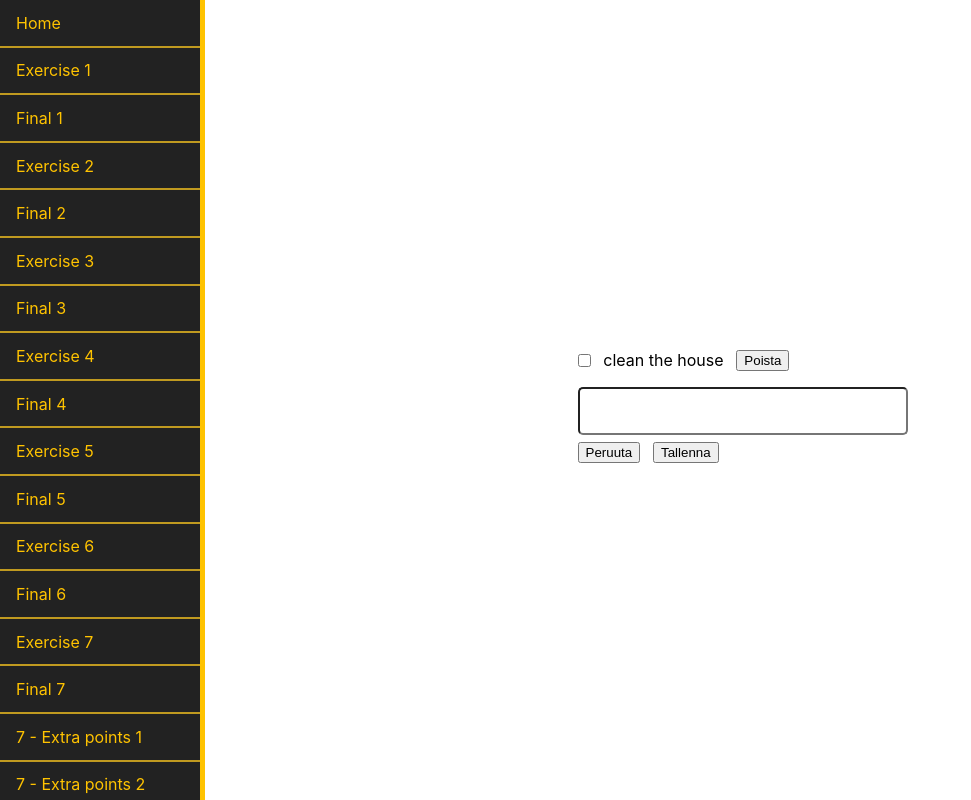
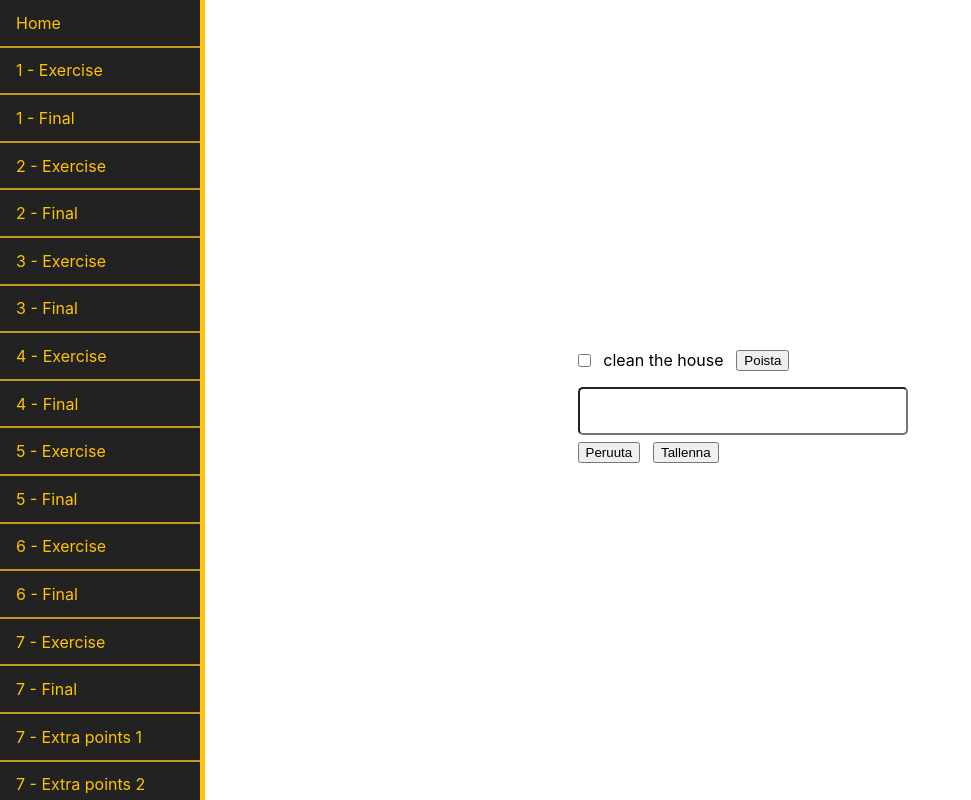
Before and after one commit to HeikkiMoilanen/react-training, a React (Create React App) app: page /todo in a window 1280 px wide. Shown: the whole page, without its empty margins (0-971 px from the left). Built offline with nearby package versions, Linux system fonts and the light colour scheme.

Commit message:
Unify navigation menu items

```diff
--- a/src/App.tsx
+++ b/src/App.tsx
@@ -32,11 +32,11 @@ function App() {
               ))}
 
               <li>
-                <NavLink to="/todo">Example Todo app</NavLink>
+                <NavLink to="/todo">Example - Todo app</NavLink>
               </li>
 
               <li>
-                <NavLink to="/hockey-cards">Example Hockey cards app</NavLink>
+                <NavLink to="/hockey-cards">Example - Hockey cards app</NavLink>
               </li>
             </ul>
           </nav>
--- a/src/exercises/index.tsx
+++ b/src/exercises/index.tsx
@@ -33,20 +33,44 @@ const Exercise6Container: React.FC = (props) => <Exercise6 roster={roster} />;
 const Final6Container: React.FC = (props) => <Final6 roster={roster} />;
 
 const exercises = [
-  { path: "/exercices/1", label: "Exercise 1", component: Exercise1 },
-  { path: "/exercices/1-final", label: "Final 1", component: Final1 },
-  { path: "/exercices/2", label: "Exercise 2", component: Exercise2 },
-  { path: "/exercices/2-final", label: "Final 2", component: Final2 },
-  { path: "/exercices/3", label: "Exercise 3", component: Exercise3 },
-  { path: "/exercices/3-final", label: "Final 3", component: Final3 },
-  { path: "/exercices/4", label: "Exercise 4", component: Exercise4Container },
-  { path: "/exercices/4-final", label: "Final 4", component: Final4Container },
-  { path: "/exercices/5", label: "Exercise 5", component: Exercise5Container },
-  { path: "/exercices/5-final", label: "Final 5", component: Final5Container },
-  { path: "/exercices/6", label: "Exercise 6", component: Exercise6Container },
-  { path: "/exercices/6-final", label: "Final 6", component: Final6Container },
-  { path: "/exercices/7", label: "Exercise 7", component: Exercise7 },
-  { path: "/exercices/7-final", label: "Final 7", component: Final7 },
+  { path: "/exercices/1", label: "1 - Exercise", component: Exercise1 },
+  { path: "/exercices/1-final", label: "1 - Final", component: Final1 },
+  { path: "/exercices/2", label: "2 - Exercise", component: Exercise2 },
+  { path: "/exercices/2-final", label: "2 - Final", component: Final2 },
+  { path: "/exercices/3", label: "3 - Exercise", component: Exercise3 },
+  { path: "/exercices/3-final", label: "3 - Final", component: Final3 },
+  {
+    path: "/exercices/4",
+    label: "4 - Exercise",
+    component: Exercise4Container,
+  },
+  {
+    path: "/exercices/4-final",
+    label: "4 - Final",
+    component: Final4Container,
+  },
+  {
+    path: "/exercices/5",
+    label: "5 - Exercise",
+    component: Exercise5Container,
+  },
+  {
+    path: "/exercices/5-final",
+    label: "5 - Final",
+    component: Final5Container,
+  },
+  {
+    path: "/exercices/6",
+    label: "6 - Exercise",
+    component: Exercise6Container,
+  },
+  {
+    path: "/exercices/6-final",
+    label: "6 - Final",
+    component: Final6Container,
+  },
+  { path: "/exercices/7", label: "7 - Exercise", component: Exercise7 },
+  { path: "/exercices/7-final", label: "7 - Final", component: Final7 },
   {
     path: "/exercices/7-extra-1",
     label: "7 - Extra points 1",
@@ -57,15 +81,15 @@ const exercises = [
     label: "7 - Extra points 2",
     component: Extra72,
   },
-  { path: "/exercices/8", label: "Exercise 8", component: Exercise8 },
-  { path: "/exercices/8-final", label: "Final 8", component: Final8 },
+  { path: "/exercices/8", label: "8 - Exercise", component: Exercise8 },
+  { path: "/exercices/8-final", label: "8 - Final", component: Final8 },
   {
     path: "/exercices/8-extra",
     label: "8 - Extra points",
     component: Extra8,
   },
-  { path: "/exercices/9", label: "Exercise 9", component: Exercise9 },
-  { path: "/exercices/9-final", label: "Final 9", component: Final9 },
+  { path: "/exercices/9", label: "9 - Exercise", component: Exercise9 },
+  { path: "/exercices/9-final", label: "9 - Final", component: Final9 },
   {
     path: "/exercices/9-extra-1",
     label: "9 - Extra points 1",
```
